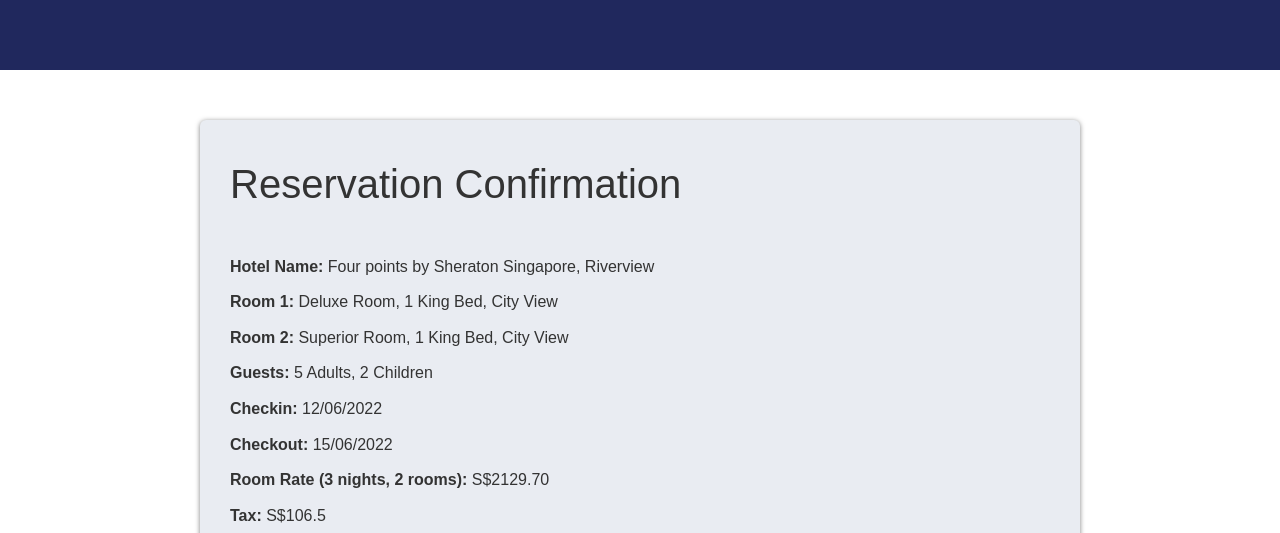
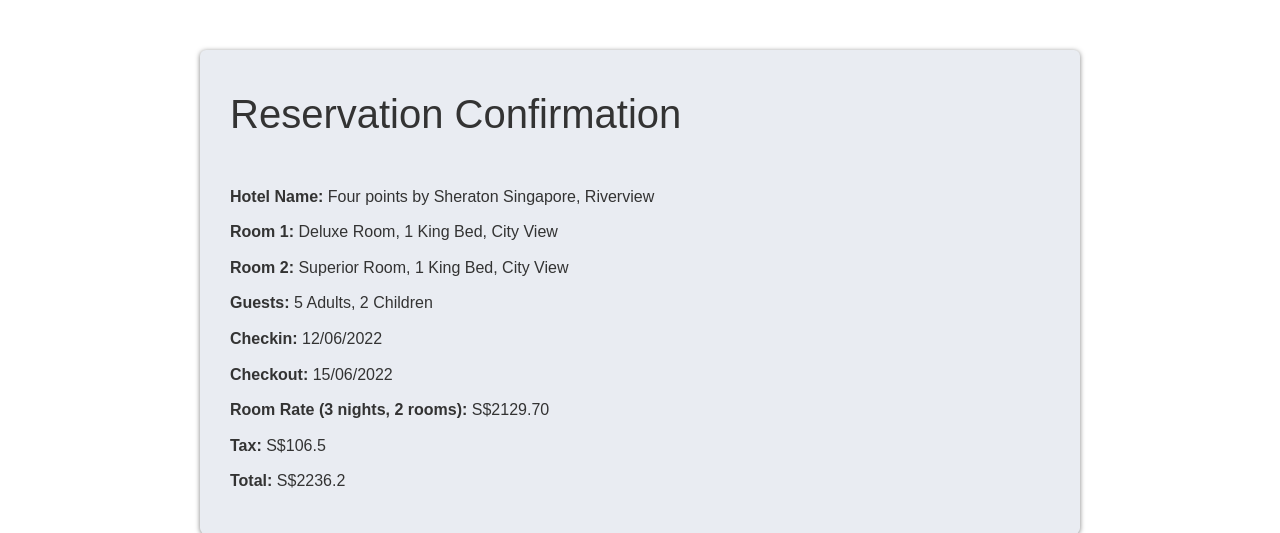
Before and after one commit to ankitaparashar01/ESC_Term5, a Django app: template djangosite/myproject/templates/confirmation.html in a window 1280 px wide. Shown: the top 533 px of the page. Run offline with Django 4.2, Linux system fonts and the light colour scheme; the template is opened without the code that fills it, so the values that code supplies are empty.

Commit message:
deleted navbar from confirmation.html

```diff
--- a/djangosite/myproject/templates/confirmation.html
+++ b/djangosite/myproject/templates/confirmation.html
@@ -17,21 +17,6 @@
 
   </head>
   <body>
-    <!-- Navbar -->
-    <div class="navbar">
-      <div class="navitem container flex">
-        <div class="logo">
-          <a href="index.html"><img src="/images/Ascenda.png" /></a>
-        </div>
-        <!-- <nav>
-          <ul>
-            <li><a href="index.html">Home</a></li>
-            <li><a href="features.html">Enquiry</a></li>
-            <li><a href="#">FAQs</a></li>
-          </ul>
-        </nav> -->
-      </div>
-    </div>
 
     <!-- Confirmation-->
     <div class="paymentBox">
```
